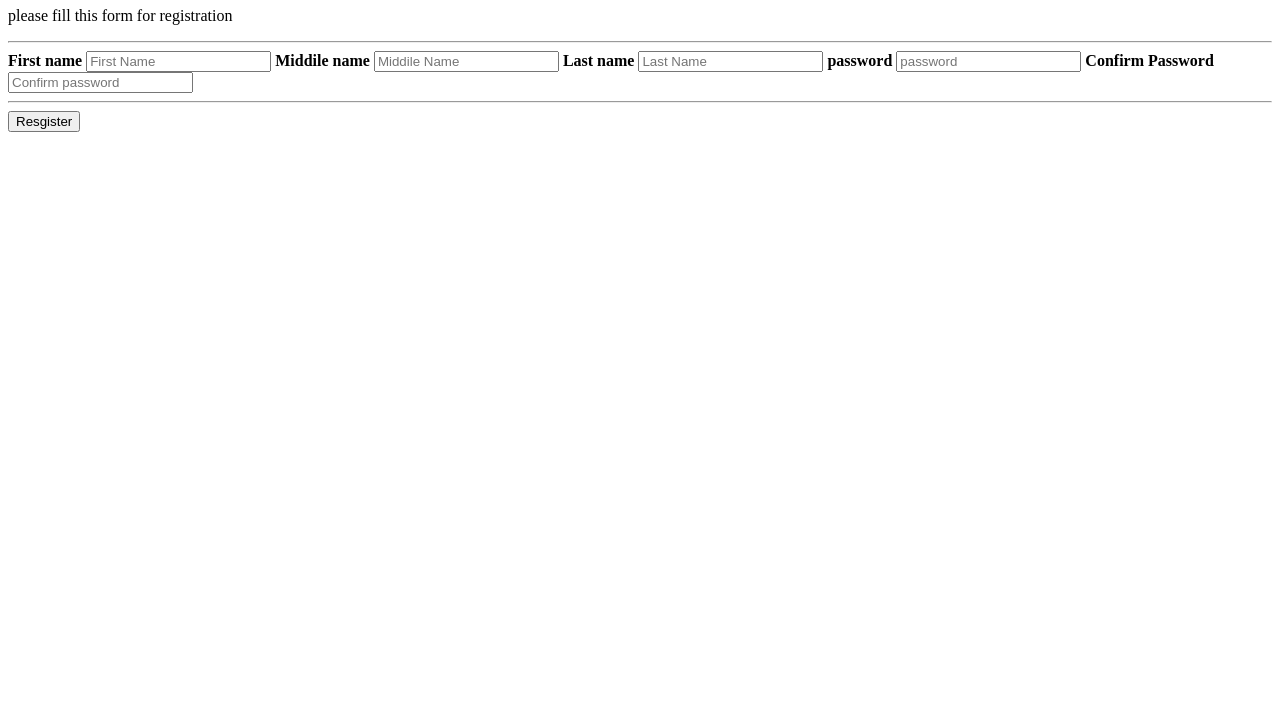
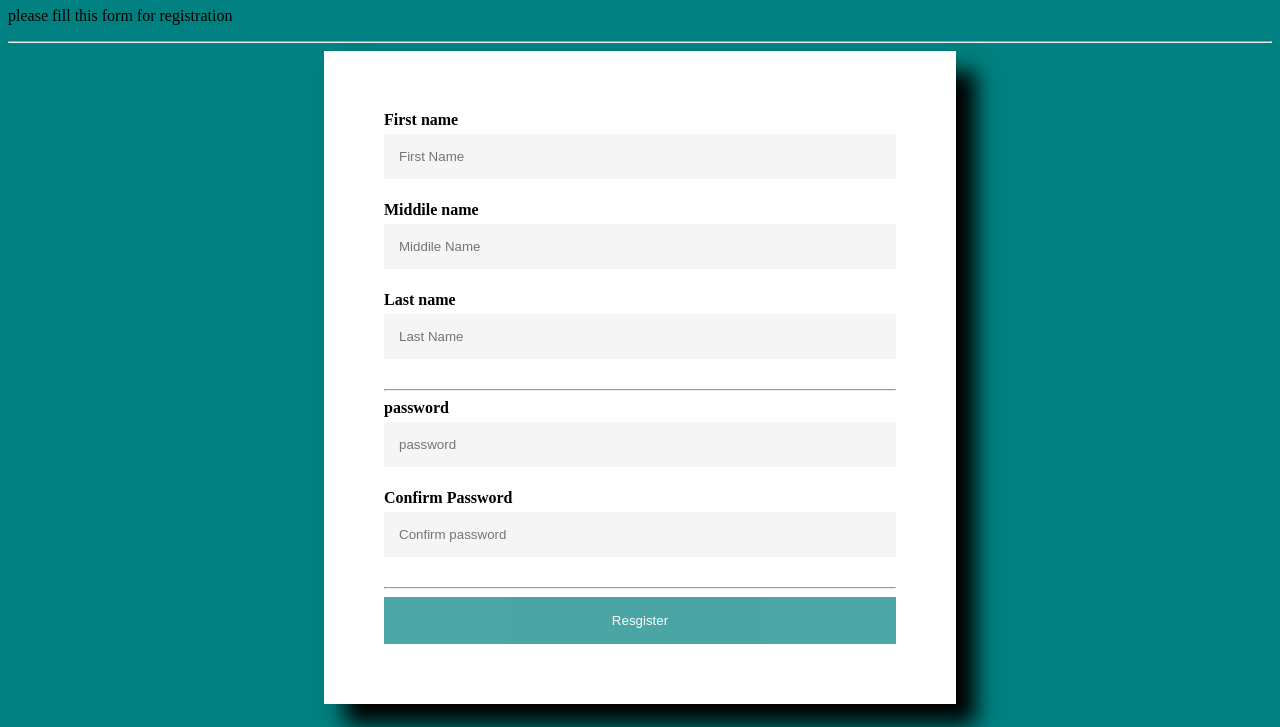
Before and after one commit to SpaceWalker45/eXp, a plain HTML site: page Web/Basic Registration Page/Registration.html in a window 1280 px wide. Shown: the part 73-800 px from the top of the page. Drawn offline with Linux system fonts and the light colour scheme.

Commit message:
Css entry

```diff
--- a/Web/Basic Registration Page/Registration.html
+++ b/Web/Basic Registration Page/Registration.html
@@ -5,33 +5,40 @@
     <meta charset="UTF-8">
     <meta name="viewport" content="width=device-width, initial-scale=1.0">
     <title>Document</title>
+    <link rel="stylesheet" href="app.css">
 </head>
 
 <body>
-
-    <form action="">
     <h1>Registration</h1>
     <p>please fill this form for registration</p>
     <hr />
-        <!--Form creation starts here-->
+
+    <form action="">
+        <div class="container"><!--Form creation starts here-->
             <label for="fn"><b>First name</b></label>
             <input type="text" placeholder="First Name" id="fn" name="fn" required><!--First name-->
-
+            <br>
             <label for="mn"><b>Middile name</b></label>
             <input type="text" placeholder="Middile Name" id="mn" name="mn"><!--Middle name-->
 
             <label for="ln"><b>Last name</b></label>
             <input type="text" placeholder="Last Name" id="ln" name="ln" required><!--Last name-->
 
+            <div>
+                <hr />
+            </div>
             <label for="pass"><b>password</b></label>
             <input type="password" placeholder="password" id="pass" name="pass" required><!--Password-->
 
             <label for="Cpass"><b>Confirm Password</b></label>
-        <input type="password" placeholder="Confirm password" id="Cpass" name="Cpass" required><!--Password confirmation-->
-        <hr/>
+            <input type="password" placeholder="Confirm password" id="Cpass" name="Cpass"
+                required><!--Password confirmation-->
+            <hr />
 
-        <button type="submit">Resgister</button>
+            <button type="submit" id="speacialb">Resgister</button>
+        </div>
     </form>
+
 </body>
 
 </html>
--- a/Web/Basic Registration Page/app.css
+++ b/Web/Basic Registration Page/app.css
@@ -0,0 +1,45 @@
+body{
+    background-color: teal;
+}
+/* UNIVERSAL SELECTOR */
+*{
+    box-sizing: border-box;
+}
+/* FOR DIV CONTAINER */
+.container{
+    margin: auto;
+    width: 50%;
+    padding: 60px;
+    background-color: white;
+    box-shadow: 20px 20px 20px 0px rgb(0, 0, 0.7);
+}
+/* BUTTON */
+#speacialb{
+    background-color: teal;
+    color: white;
+    padding: 16px;
+    border: none;
+    cursor: pointer;
+    width: 100%;
+    margin: auto;
+    opacity: 0.7;
+}
+/*FOR TEXT FIELD */
+input[type='text'],
+input[type='password'] {
+    width: 100%;
+    padding: 15px;
+    margin: 5px 0 22px 0;
+    display: inline-block;
+    border: none;
+    background: whitesmoke;
+}
+/*FOR MOUSE EVENT */
+input[type='text']:focus,
+input[type='password']:focus {
+    background-color: #DDD;
+    outline: none;
+}
+#speacialb:hover{
+    opacity: 1;
+}
```
Lines whose indentation alone changed are shown as unchanged.
